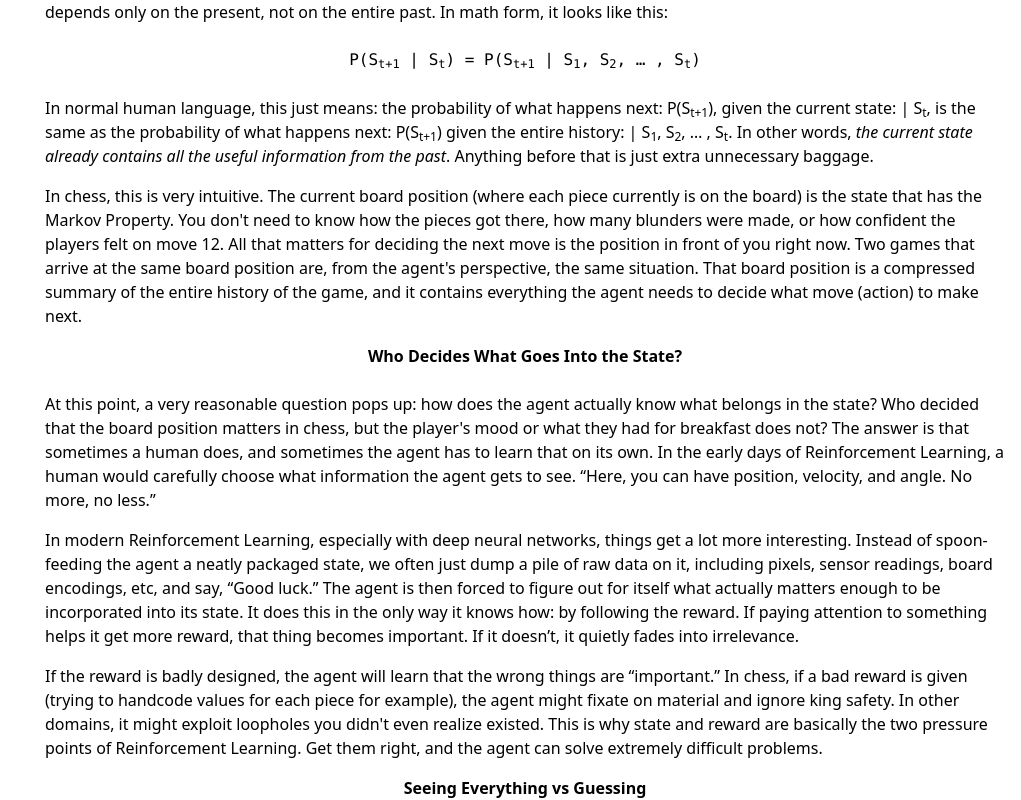
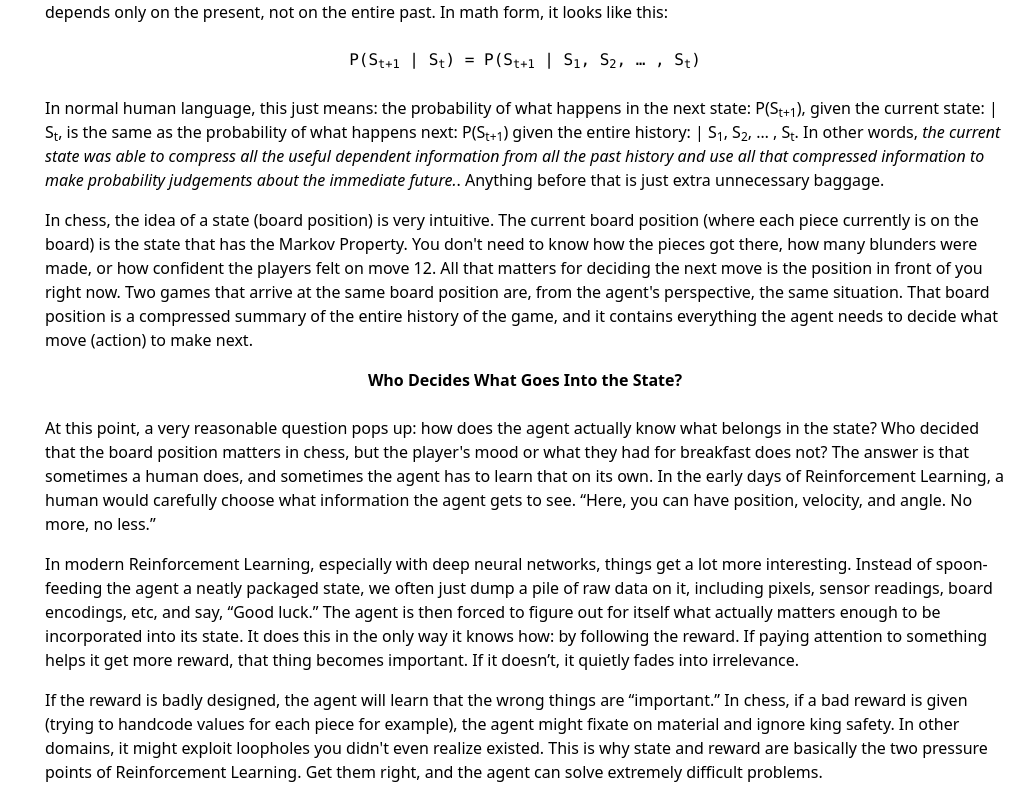
Before and after one commit to WilliamGiammona/learning-ai, a Next.js app: page /reinforcement-learning in a window 1280 px wide. Shown: the part 1085-1885 px from the top of the page, without its empty margins (259-1280 px from the left). Built offline with nearby package versions, Linux system fonts and the light colour scheme.

Commit message:
continuing Markov Decision Processes

```diff
--- a/app/reinforcement-learning/page.tsx
+++ b/app/reinforcement-learning/page.tsx
@@ -228,28 +228,30 @@ export default function ReinforcementLearningPage() {
               </span>
               <br />
               In normal human language, this just means: the probability of what
-              happens next: P(S<sub>t+1</sub>), given the current state: | S
-              <sub>t</sub>, is the same as the probability of what happens next:
-              P(S<sub>t+1</sub>) given the entire history: | S<sub>1</sub>, S
-              <sub>2</sub>, … , S<sub>t</sub>. In other words,{" "}
+              happens in the next state: P(S<sub>t+1</sub>), given the current
+              state: | S<sub>t</sub>, is the same as the probability of what
+              happens next: P(S<sub>t+1</sub>) given the entire history: | S
+              <sub>1</sub>, S<sub>2</sub>, … , S<sub>t</sub>. In other words,{" "}
               <em>
-                the current state already contains all the useful information
-                from the past
+                the current state was able to compress all the useful dependent
+                information from all the past history and use all that
+                compressed information to make probability judgements about the
+                immediate future.
               </em>
               . Anything before that is just extra unnecessary baggage.
             </p>
             <p className="mb-4">
-              In chess, this is very intuitive. The current board position
-              (where each piece currently is on the board) is the state that has
-              the Markov Property. You don&apos;t need to know how the pieces
-              got there, how many blunders were made, or how confident the
-              players felt on move 12. All that matters for deciding the next
-              move is the position in front of you right now. Two games that
-              arrive at the same board position are, from the agent&apos;s
-              perspective, the same situation. That board position is a
-              compressed summary of the entire history of the game, and it
-              contains everything the agent needs to decide what move (action)
-              to make next.
+              In chess, the idea of a state (board position) is very intuitive.
+              The current board position (where each piece currently is on the
+              board) is the state that has the Markov Property. You don&apos;t
+              need to know how the pieces got there, how many blunders were
+              made, or how confident the players felt on move 12. All that
+              matters for deciding the next move is the position in front of you
+              right now. Two games that arrive at the same board position are,
+              from the agent&apos;s perspective, the same situation. That board
+              position is a compressed summary of the entire history of the
+              game, and it contains everything the agent needs to decide what
+              move (action) to make next.
             </p>
             <p className="mb-4">
               <strong id="who-decides-state" className="block text-center">
@@ -814,17 +816,17 @@ export default function ReinforcementLearningPage() {
               . Anything before that is just extra unnecessary baggage.
             </p>
             <p className="mb-4">
-              In chess, this is very intuitive. The current board position
-              (where each piece currently is on the board) is the state that has
-              the Markov Property. You don&apos;t need to know how the pieces
-              got there, how many blunders were made, or how confident the
-              players felt on move 12. All that matters for deciding the next
-              move is the position in front of you right now. Two games that
-              arrive at the same board position are, from the agent&apos;s
-              perspective, the same situation. That board position is a
-              compressed summary of the entire history of the game, and it
-              contains everything the agent needs to decide what move (action)
-              to make next.
+              In chess, the idea of a state (board position) is very intuitive.
+              The current board position (where each piece currently is on the
+              board) is the state that has the Markov Property. You don&apos;t
+              need to know how the pieces got there, how many blunders were
+              made, or how confident the players felt on move 12. All that
+              matters for deciding the next move is the position in front of you
+              right now. Two games that arrive at the same board position are,
+              from the agent&apos;s perspective, the same situation. That board
+              position is a compressed summary of the entire history of the
+              game, and it contains everything the agent needs to decide what
+              move (action) to make next.
             </p>
             <p className="mb-4">
               The two fundamental objects in any Markov Process are:
```
